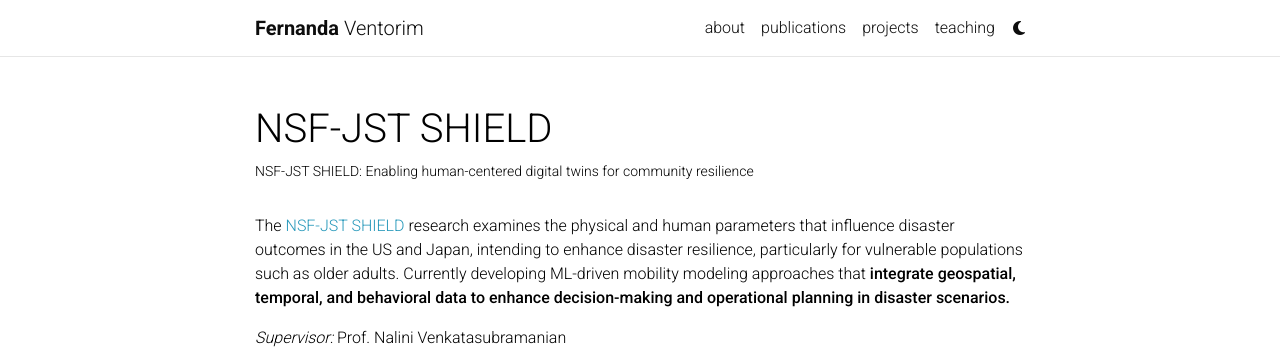
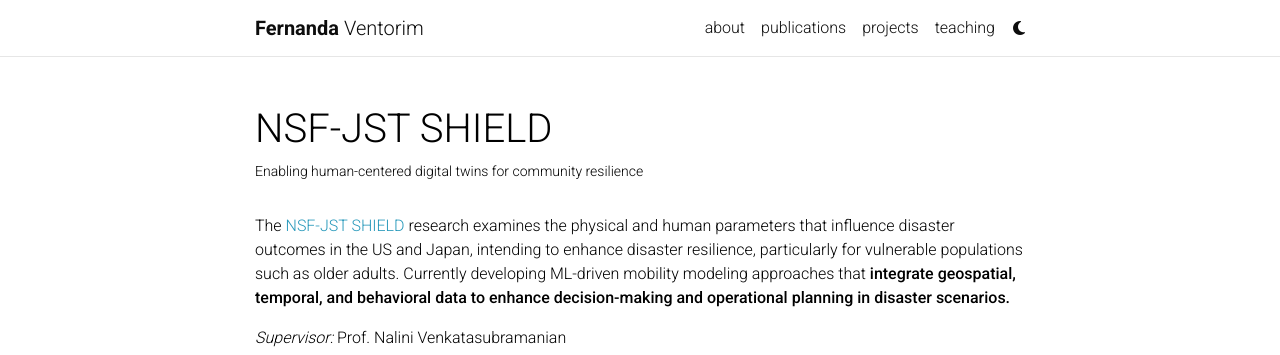
Before and after one commit to fventorim/fventorim.github.io, a Jekyll site: the page built from _projects/PhD_project_2.md, in a window 1280 px wide. Shown: the top 355 px of the page. Built offline with Jekyll 4.4.1, drawn with Linux system fonts in a browser that asks for light colours; comment, search, counter and statistics services are not loaded; a style sheet for code colours, icons or effects is not loaded.

Commit message:
Updating title_2

```diff
--- a/_projects/PhD_project_2.md
+++ b/_projects/PhD_project_2.md
@@ -1,7 +1,7 @@
 ---
 layout: page
 title: NSF-JST SHIELD
-description: "NSF-JST SHIELD: Enabling human-centered digital twins for community resilience"
+description: "Enabling human-centered digital twins for community resilience"
 img:
 importance: 1
 category: PhD Research projects
```
